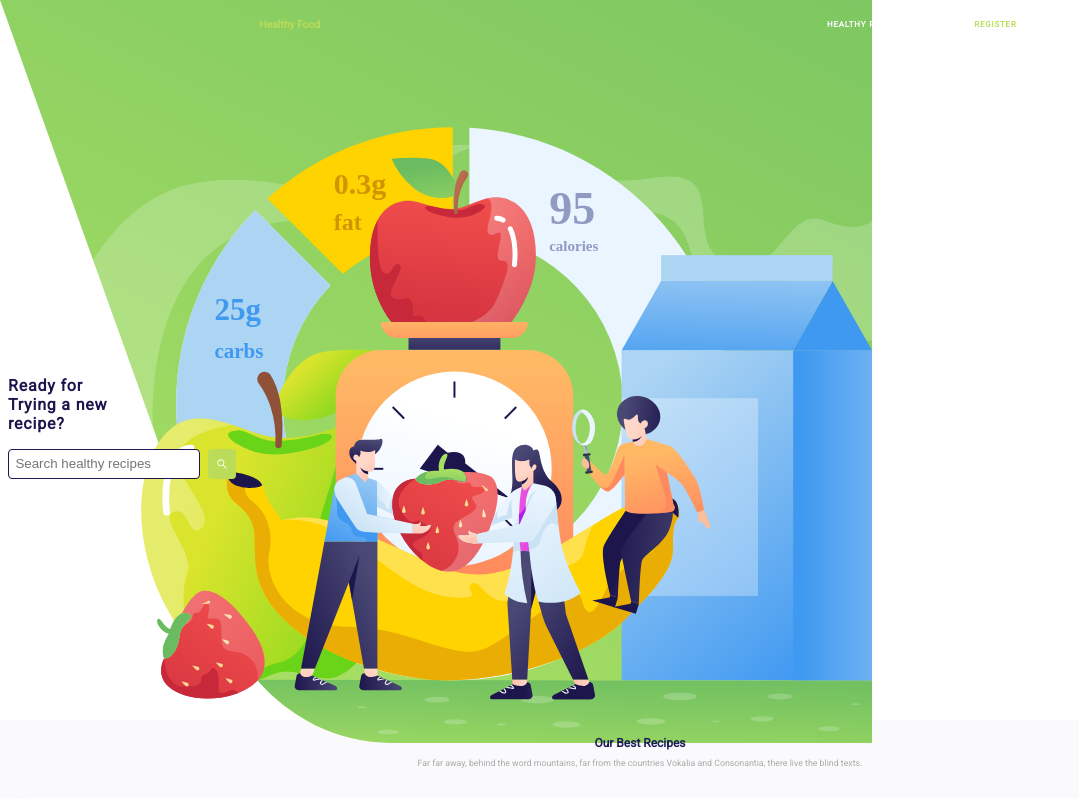
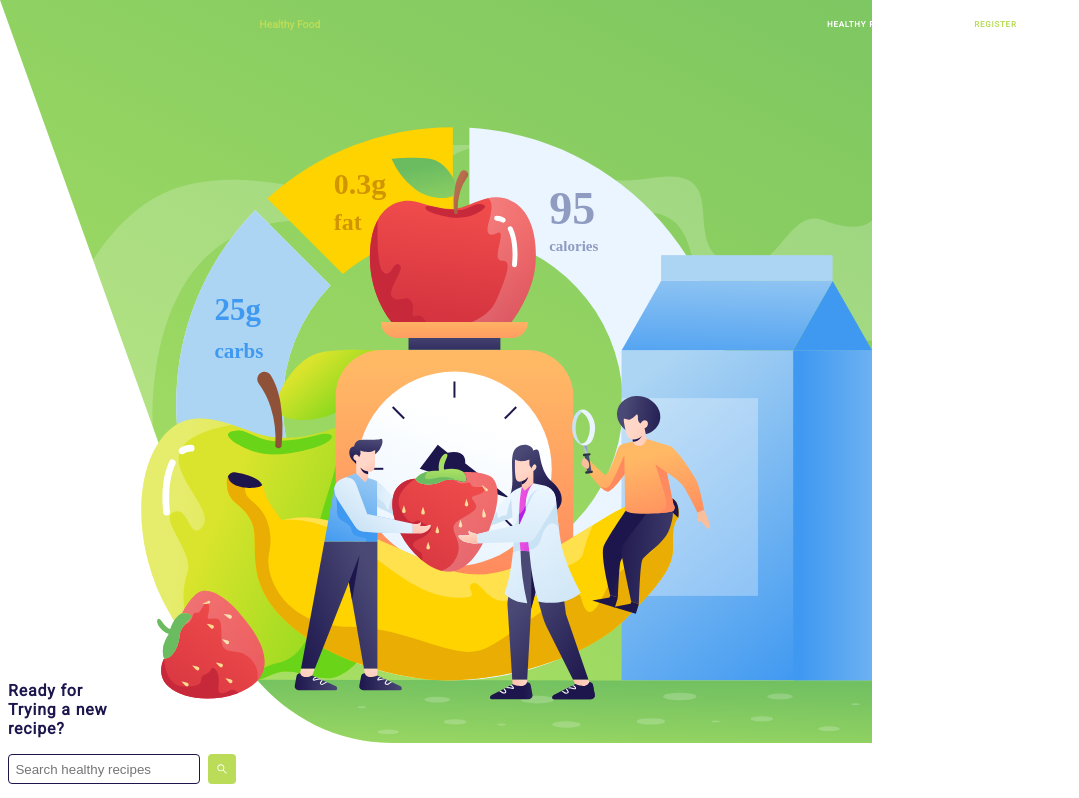
Before and after one commit to NicholasTavares/healthy_food, a React (Create React App) app: page / in a window 1280 px wide. Shown: the top 798 px of the page, without its empty margins (0-1079 px from the left). Built offline with nearby package versions, Linux system fonts and the light colour scheme.

Commit message:
refactor: change grid to display flex

```diff
--- a/src/css/style.css
+++ b/src/css/style.css
@@ -21,12 +21,9 @@ html {
 
 .section-home {
   position: relative;
-  display: grid;
-  grid-template-rows: repeat(2, 1fr);
+  display: flex;
+  flex-direction: column;
   height: 100vh; }
-  @media (min-width: 23.43em) {
-    .section-home {
-      height: 90vh; } }
   .section-home__illustration {
     position: absolute;
     z-index: 0;
@@ -34,35 +31,32 @@ html {
     justify-content: flex-end; }
     .section-home__illustration > img {
       width: 110%; }
-  .section-home__form {
-    margin-top: 6rem; }
-    @media (min-width: 23.43em) {
-      .section-home__form {
-        margin-top: 0rem; } }
-    .section-home__form__title {
+  .section-home__container-form {
+    margin-top: auto; }
+    .section-home__container-form__form__title {
       color: #1d164d;
       font-weight: bold;
       font-size: 2rem;
       letter-spacing: 0.1rem; }
-    .section-home__form__container-text-button {
+    .section-home__container-form__form__container-text-button {
       display: flex;
       margin-top: 2rem; }
-      .section-home__form__container-text-button__input {
+      .section-home__container-form__form__container-text-button__input {
         outline: none;
         border: 1px solid #1d164d;
         border-radius: 0.5rem;
         padding: 0.8rem;
         color: #acacac; }
-      .section-home__form__container-text-button__button {
+      .section-home__container-form__form__container-text-button__button {
         margin-left: 1rem;
-        background-color: #BADC58;
+        background-color: #badc58;
         border-radius: 0.5rem;
         width: 3.5rem;
         display: flex;
         align-items: center;
         justify-content: center;
         cursor: pointer; }
-        .section-home__form__container-text-button__button > svg {
+        .section-home__container-form__form__container-text-button__button > svg {
           color: white;
           font-size: 1.5rem; }
 
--- a/src/sass/sections/_home.scss
+++ b/src/sass/sections/_home.scss
@@ -1,30 +1,24 @@
 .section-home {
   position: relative;
-  display: grid;
-  grid-template-rows: repeat(2, 1fr);
+  display: flex;
+  flex-direction: column;
   height: 100vh;
-
-  @include respond(phone) {
-    height: 90vh;
-  }
 
   &__illustration {
     position: absolute;
     z-index: 0;
     display: flex;
     justify-content: flex-end;
+
     & > img {
       width: 110%;
     }
   }
 
+  &__container-form {
+    margin-top: auto;
+
     &__form {
-    margin-top: 6rem;
-
-    @include respond(phone) {
-      margin-top: 0rem;
-    }
-
       &__title {
         color: #1d164d;
         font-weight: bold;
@@ -32,11 +26,11 @@
         letter-spacing: 0.1rem;
       }
 
-    &__container-text-button{
+      &__container-text-button {
         display: flex;
         margin-top: 2rem;
 
-      &__input{
+        &__input {
           outline: none;
           border: 1px solid #1d164d;
           border-radius: 0.5rem;
@@ -44,9 +38,9 @@
           color: rgb(172, 172, 172);
         }
 
-      &__button{
+        &__button {
           margin-left: 1rem;
-        background-color: #BADC58;
+          background-color: #badc58;
           border-radius: 0.5rem;
           width: 3.5rem;
           display: flex;
@@ -62,3 +56,4 @@
       }
     }
   }
+}
--- a/src/sections/Home.jsx
+++ b/src/sections/Home.jsx
@@ -12,24 +12,22 @@ const Home = () => {
       <div className="container">
         <Header />
       </div>
-      <div className="container">
-
-        <form className='section-home__form'>
-          <label className='section-home__form__title'
+      <div className="container section-home__container-form">
+        <form className='section-home__container-form__form'>
+          <label className='section-home__container-form__form__title'
           htmlFor="input">
             Ready for <br />
             Trying a new <br />
             recipe? <br />
           </label>
-          <div className="section-home__form__container-text-button">
+          <div className="section-home__container-form__form__container-text-button">
             <input type="text" id='input' placeholder='Search healthy recipes'
-            className='section-home__form__container-text-button__input' />
-            <div className="section-home__form__container-text-button__button">
+            className='section-home__container-form__form__container-text-button__input' />
+            <div className="section-home__container-form__form__container-text-button__button">
               <AiOutlineSearch />
             </div>
           </div>
         </form>
-
       </div>
     </section>
   )
```
Lines whose indentation alone changed are shown as unchanged.
